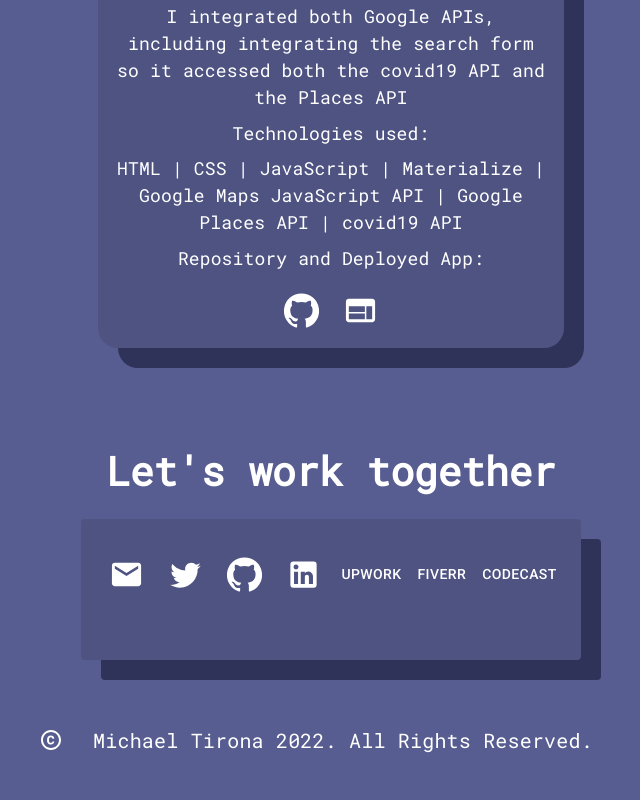
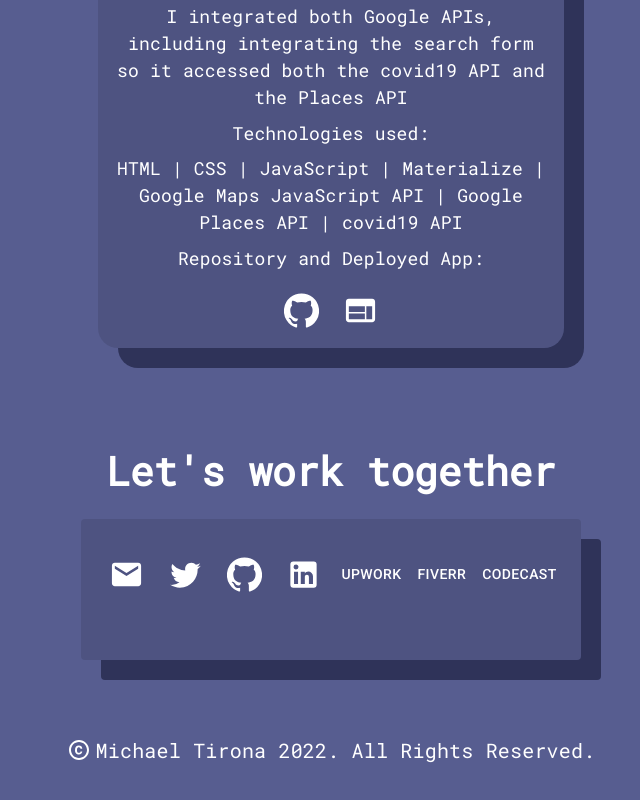
Before and after one commit to tironam/PortfolioReact, a React (Create React App) app: page / in a window 1280 px wide. Shown: the part 4077-4877 px from the top of the page, without its empty margins (309-949 px from the left). Built offline with nearby package versions, Linux system fonts and the light colour scheme.

Commit message:
Adjusted footer

```diff
--- a/src/pages/Footer/Footer.js
+++ b/src/pages/Footer/Footer.js
@@ -9,15 +9,20 @@ const useStyles = makeStyles((theme) => ({
     margin: 35,
   },
   text: {
-    margin: 30,
+    marginTop: 40,
     color: "white",
     fontSize: 20,
     textAlign: "center",
-    fontFamily: "roboto mono"
+    fontFamily: "roboto mono",
+    [theme.breakpoints.down("xs")]: {
+      fontSize: 11
+    },
   },
   icon: {
-    color: "white",
-  }
+    marginTop: 40,
+    marginRight: 5,
+    color: "white"
+  },
 }));
 
 const Footer = () => {
```
